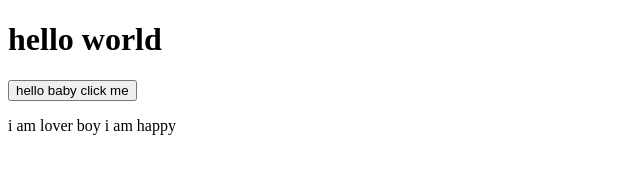
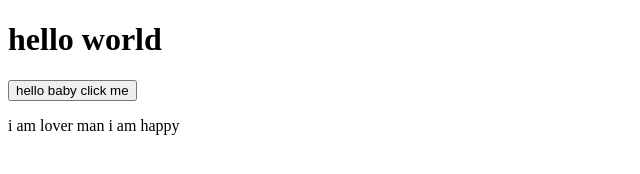
Before and after one commit to lolipop-coder/my-website, a plain HTML site: page index.html in a window 1280 px wide. Shown: the full height of the page, 0-640 px from the left. Drawn offline with Linux system fonts and the light colour scheme.

Commit message:
ready thisI

```diff
--- a/index.html
+++ b/index.html
@@ -9,6 +9,6 @@
 <body>
     <h1>hello world</h1>
     <button>hello baby click me </button>
-    <p>i am lover boy i am happy</p>
+    <p>i am lover man i am happy</p>
 </body>
 </html>
```
